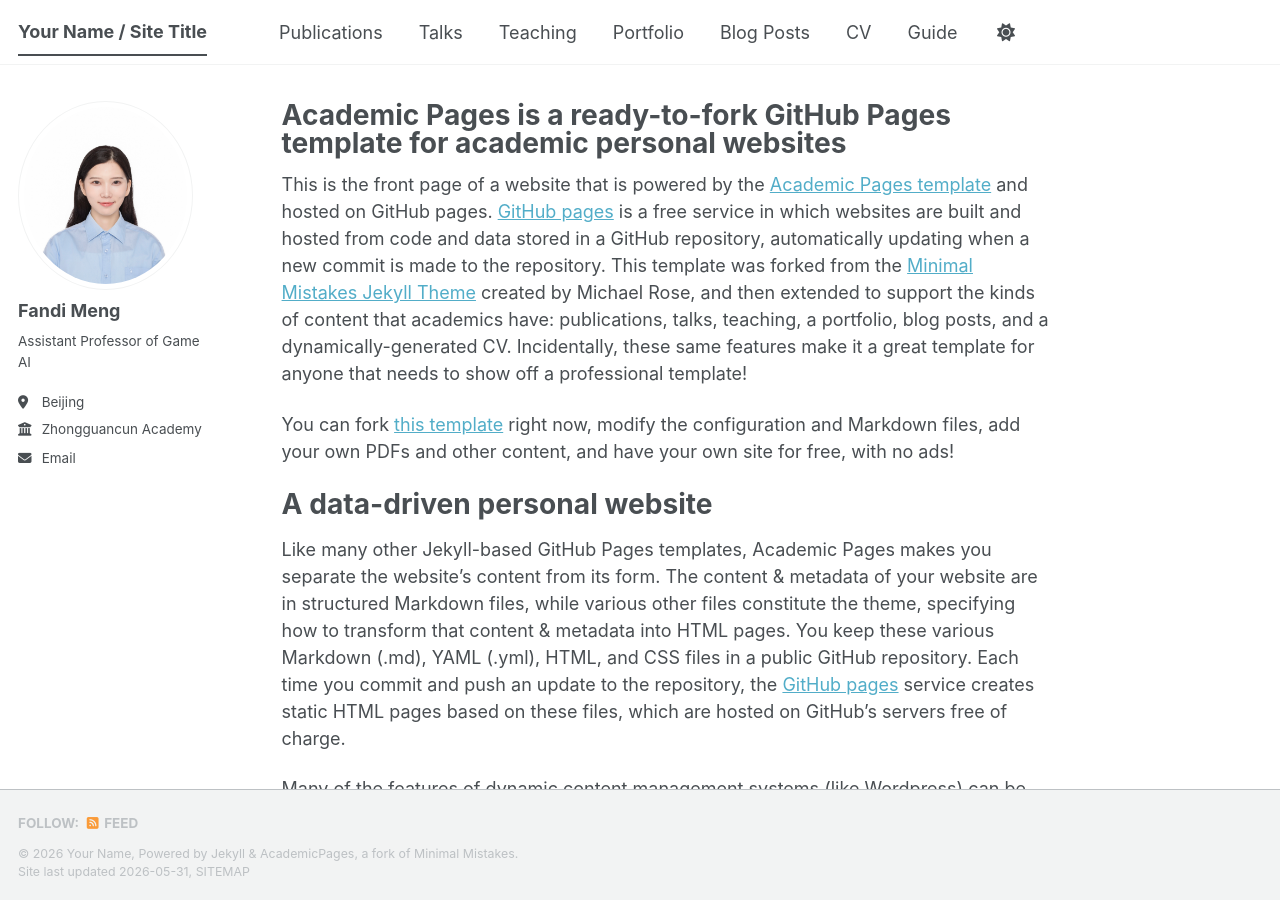
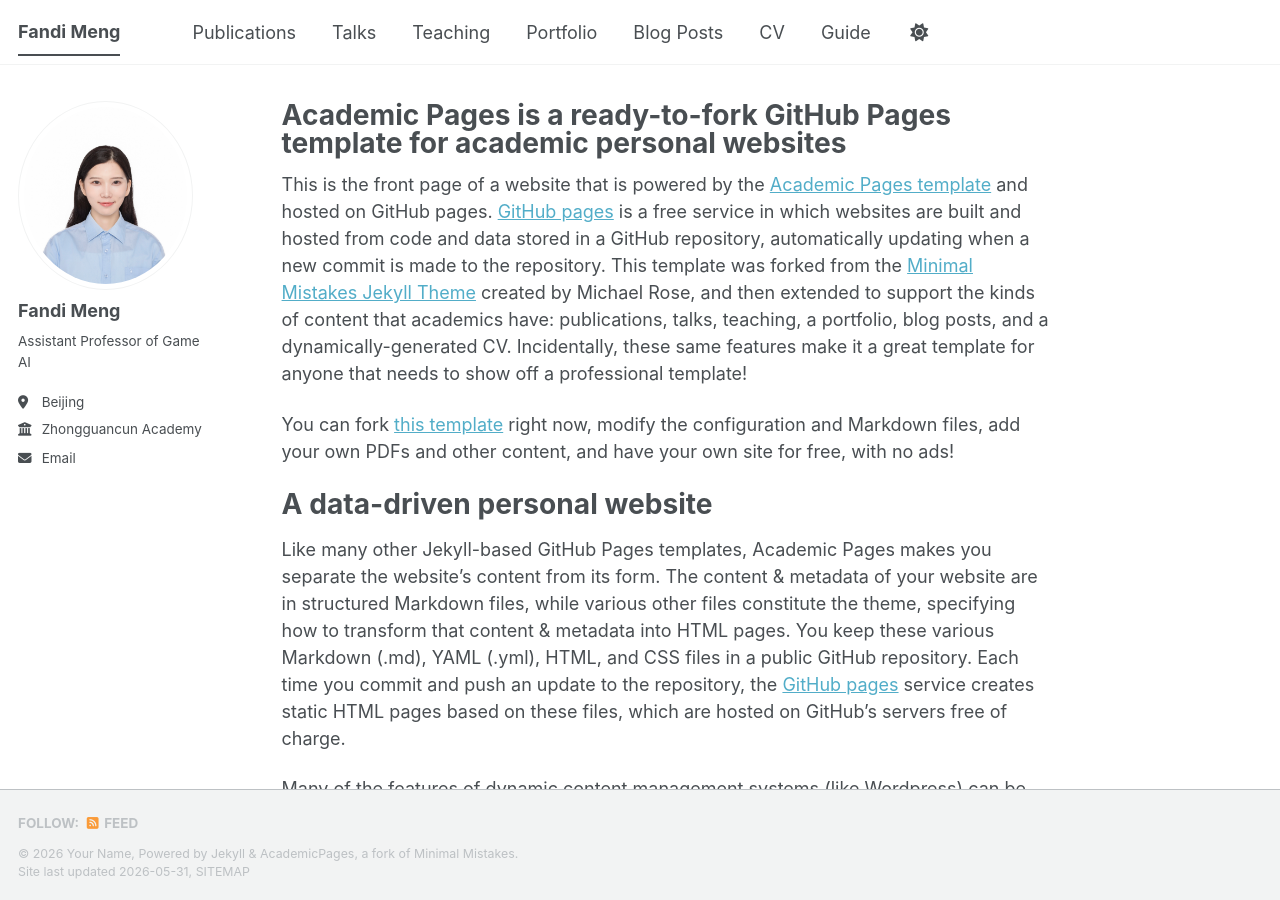
Before and after one commit to fandi-meng-qm/fandi-meng-qm.github.io, a Jekyll site: the page built from _pages/about.md, in a window 1280 px wide and 900 px high. Built offline with Jekyll 4.4.1, drawn with Linux system fonts in a browser that asks for light colours; a script bundle is joined from its source files by our own code; library files that are not in the unit come from our copies.

Commit message:
Update _config.yml

```diff
--- a/_config.yml
+++ b/_config.yml
@@ -9,7 +9,7 @@
 # Basic Site Settings
 locale                   : "en-US"
 site_theme               : "default" # The available themes options are "default", "air", "sunrise", "mint", "dirt" and "contrast"
-title                    : "Your Name / Site Title"
+title                    : "Fandi Meng"
 title_separator          : "-"
 name                     : &name "Your Name"
 description              : &description "Your Name's academic portfolio"   # Update this with a general description of your site, this is the default if not overridden by a page
```
